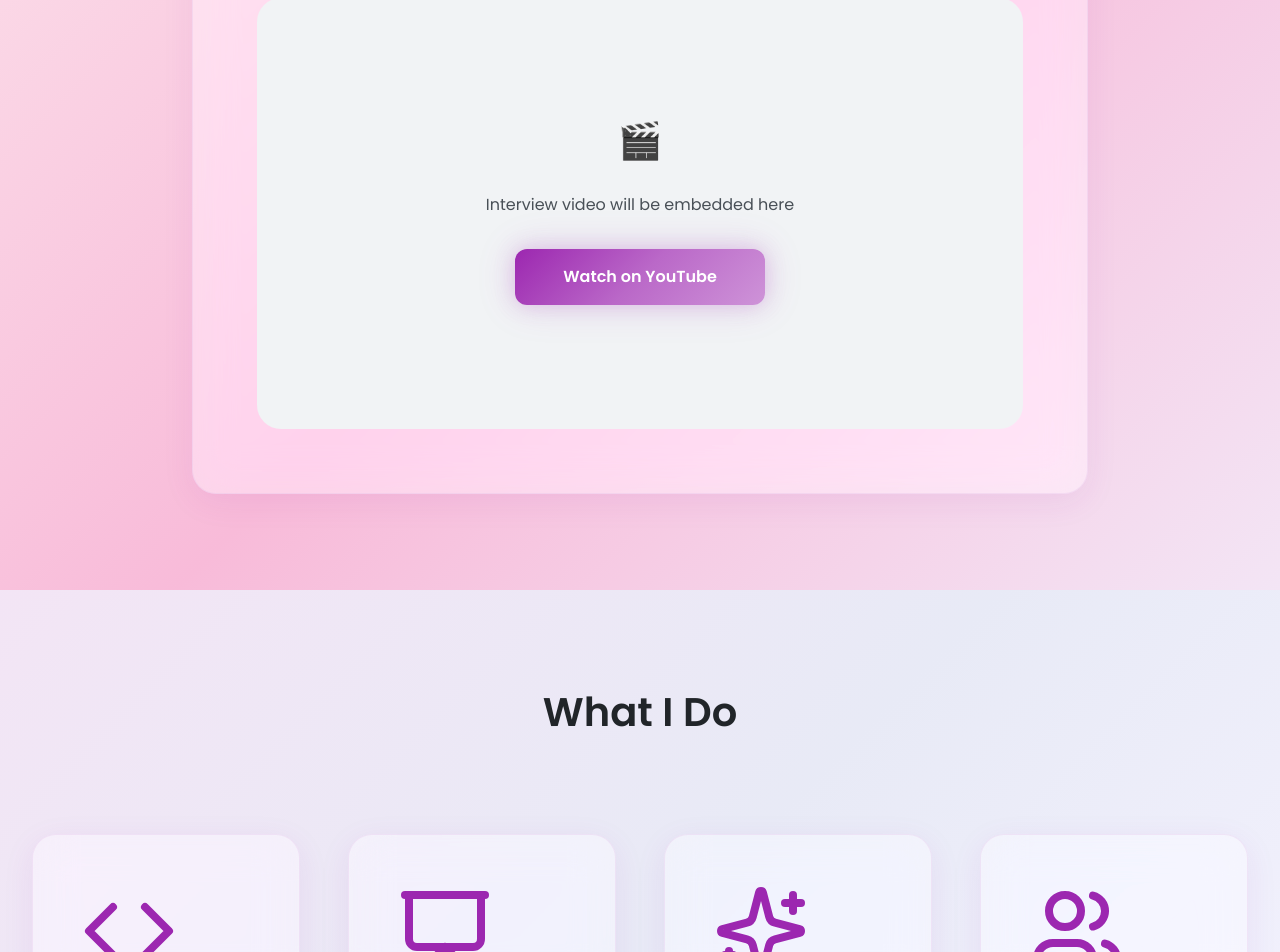
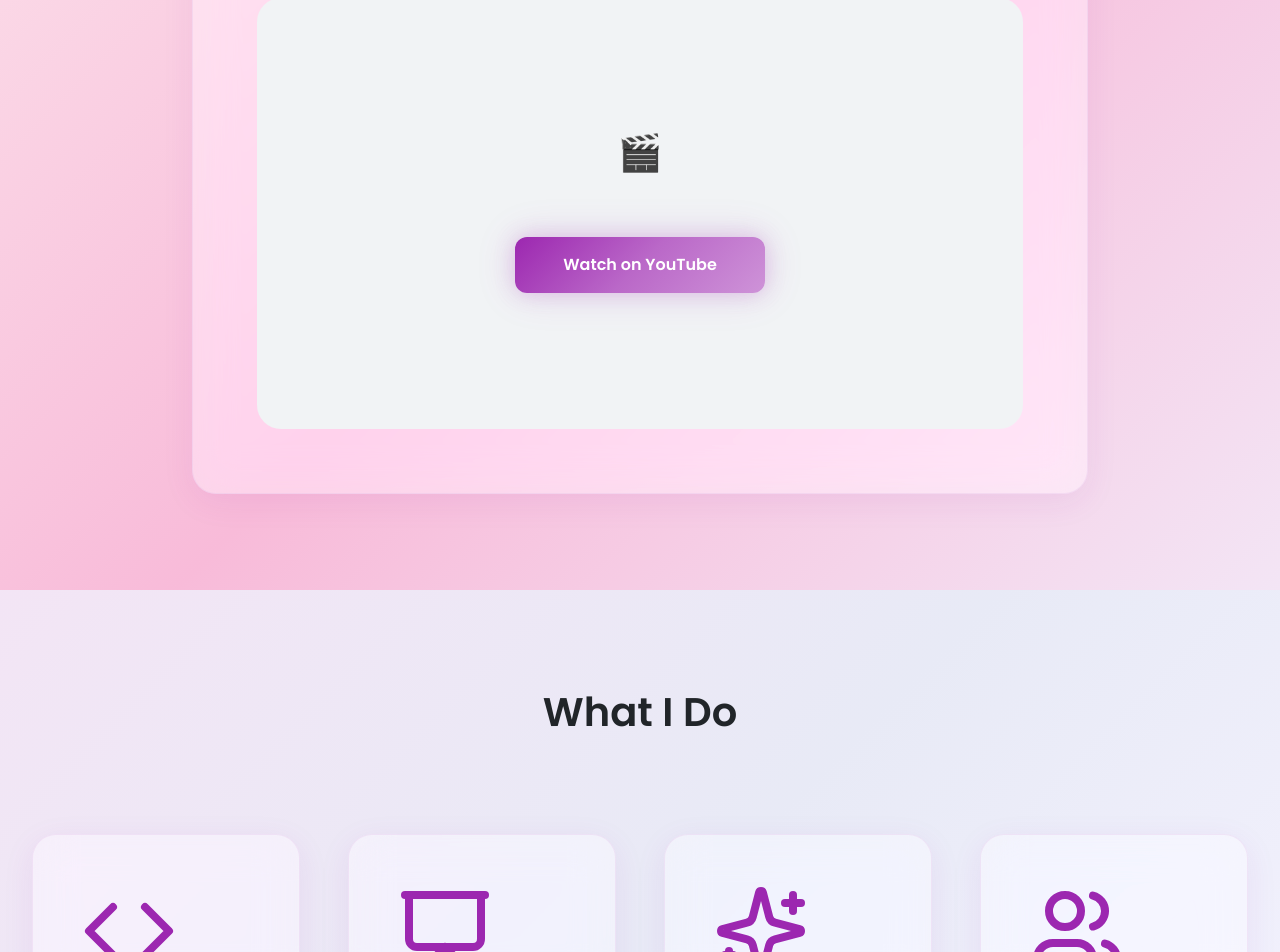
Before and after one commit to Khan123123123/ayesha-website, a React (Vite) app in the folder ai-with-ayesha/: page / in a window 1280 px wide. Shown: the part 2837-3789 px from the top of the page. Built offline with nearby package versions, Linux system fonts and the light colour scheme.

Commit message:
Update HomePage.tsx

```diff
--- a/ai-with-ayesha/src/pages/HomePage.tsx
+++ b/ai-with-ayesha/src/pages/HomePage.tsx
@@ -215,7 +215,7 @@ export function HomePage() {
                 <div className="text-center space-y-4">
                   <div className="text-4xl">🎬</div>
                   <p className="text-neutral-700">
-                    Interview video will be embedded here
+
                   </p>
                   <Button variant="primary" asChild>
                     <a
```
